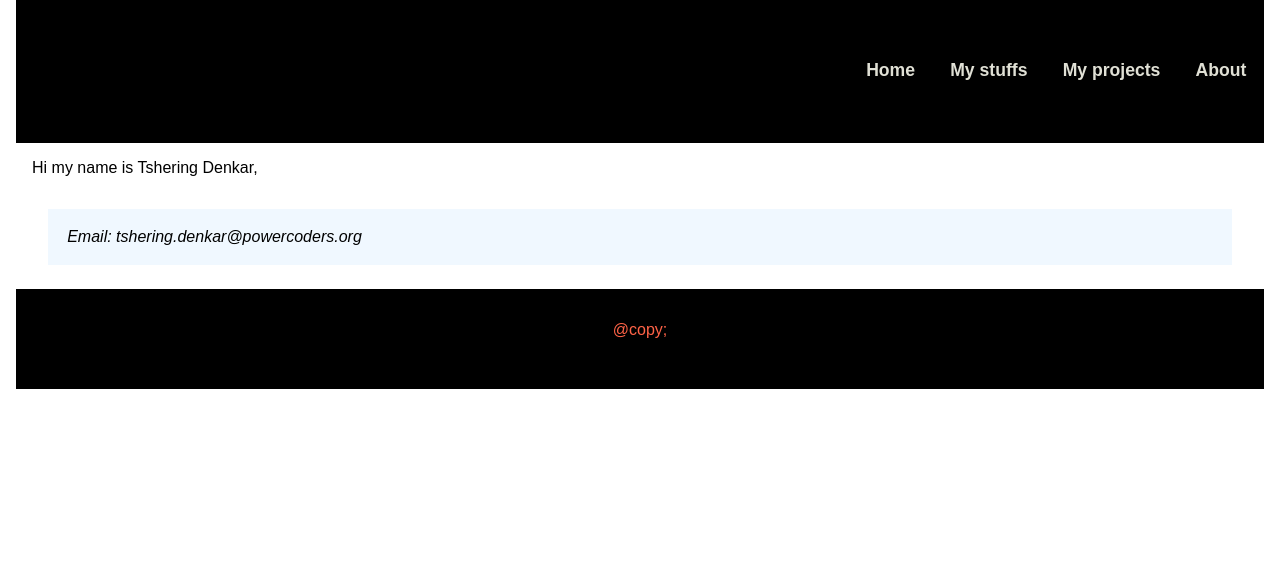
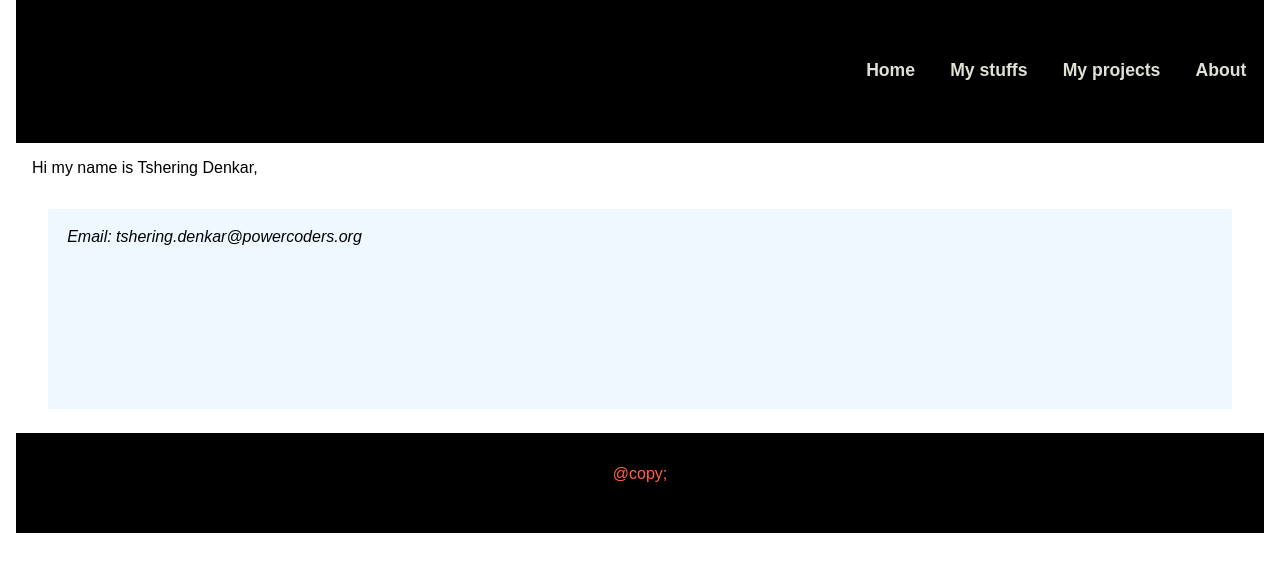
Before and after one commit to tshedenn/my_portfolio, a plain HTML site: page html/about.html in a window 1280 px wide. Shown: the part 173-744 px from the top of the page. Drawn offline with Linux system fonts and the light colour scheme.

Commit message:
file update

```diff
--- a/css/style.css
+++ b/css/style.css
@@ -160,7 +160,7 @@ aside{
   margin: 1rem 2rem;
   background-color: aliceblue;
   padding: 1.2rem;
-  /* max-height:max-content; */
+  min-height: 200px;
 }
 footer{
 /* border: 1rem solid orange; */
```
